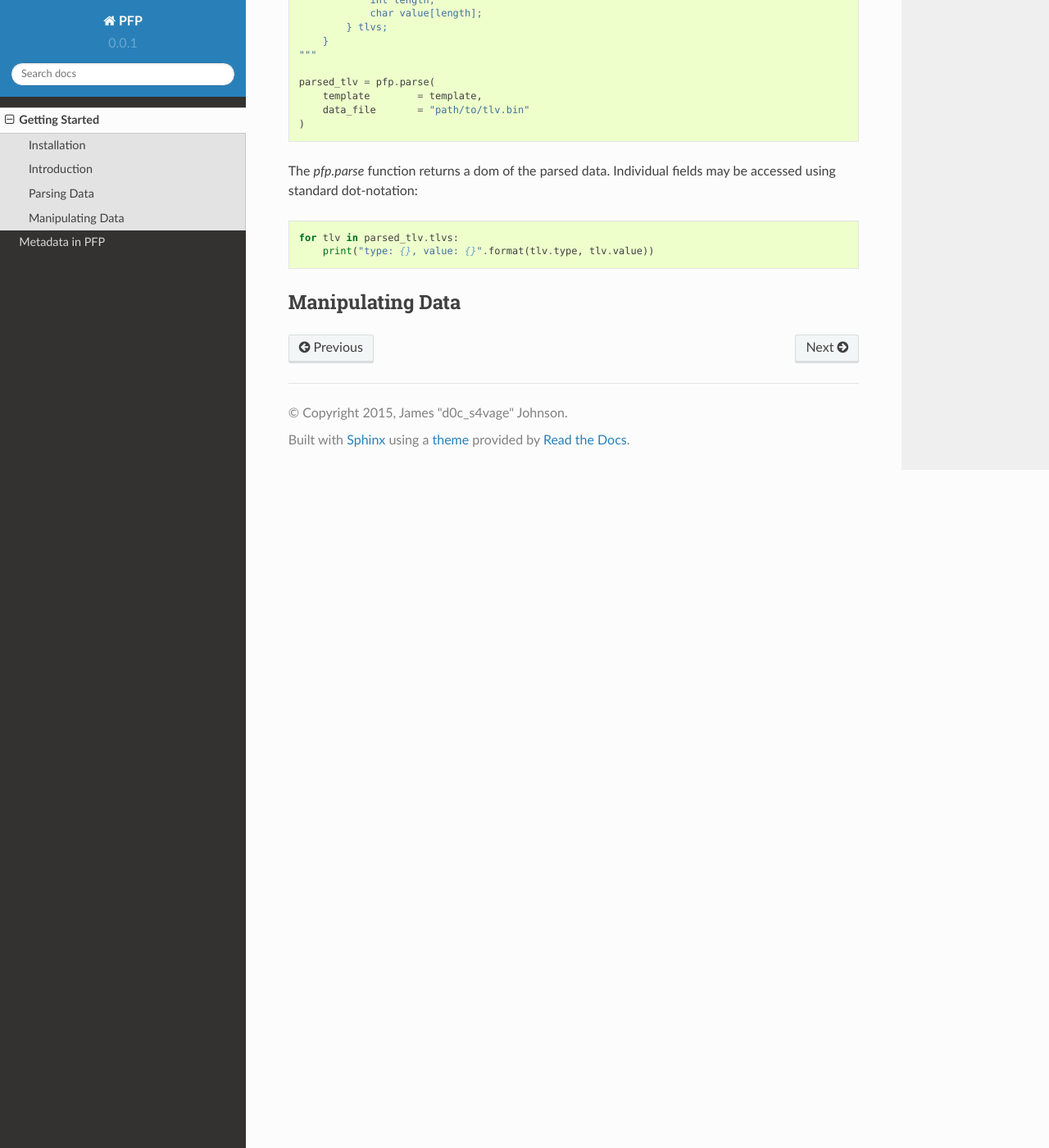
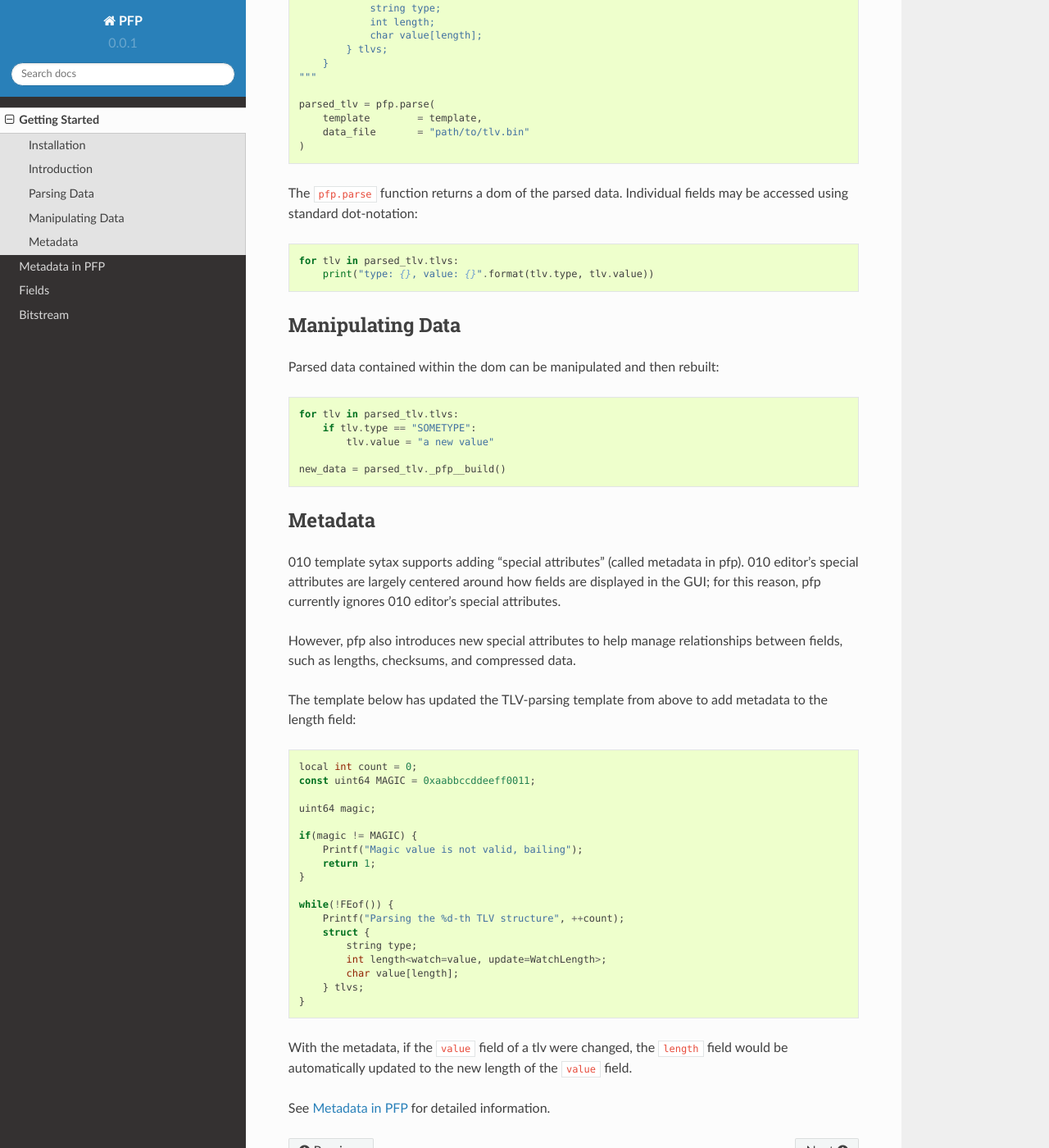
Before and after one commit to uds-se/FormatFuzzer, a Sphinx documentation site: the page built from docs/source/getting_started.rst, in a window 1280 px wide and 1400 px high, scrolled down 1582 px. Shown: the whole window at 82% size. Built offline with Sphinx 7.4.7 and the Read the Docs theme 2.0.0, drawn with Linux system fonts in a browser that asks for light colours; some of the changed text lies outside the part shown.

Commit message:
docs\!\!

```diff
--- /dev/null
+++ b/docs/source/bitstream.rst
@@ -0,0 +1,3 @@
+
+Bitstream
+=========
--- a/docs/source/fields.rst
+++ b/docs/source/fields.rst
@@ -0,0 +1,3 @@
+
+Fields
+=======
--- a/docs/source/getting_started.rst
+++ b/docs/source/getting_started.rst
@@ -23,11 +23,15 @@ variables. Each time a variable is declared, that much data is read
 from the input stream and stored in the variable.
 
 Variables are also allowed that do not cause data to be read from
-the input stream. Prefixing a declaration with `const` or `local`
+the input stream. Prefixing a declaration with ``const`` or ``local``
 will create a temporary variable that can be used in the script.
 
 An example template script that parses TLV (type-length-value)
-structures out of the input stream: ::
+structures out of the input stream is shown below:
+
+.. highlight:: c
+
+::
 
     local int count = 0;
     const uint64 MAGIC = 0xaabbccddeeff0011;
@@ -59,7 +65,7 @@ More about the 010 template script syntax can be read about
 Parsing Data
 ^^^^^^^^^^^^
 
-010 template scripts are interpreted from python using the `pfp.parse`
+010 template scripts are interpreted from python using the ``pfp.parse``
 function, as shown below: ::
 
     import pfp
@@ -90,7 +96,7 @@ function, as shown below: ::
         data_file       = "path/to/tlv.bin"
     )
 
-The `pfp.parse` function returns a dom of the parsed data. Individual
+The ``pfp.parse`` function returns a dom of the parsed data. Individual
 fields may be accessed using standard dot-notation: ::
 
     for tlv in parsed_tlv.tlvs:
@@ -98,3 +104,56 @@ fields may be accessed using standard dot-notation: ::
 
 Manipulating Data
 ^^^^^^^^^^^^^^^^^
+
+Parsed data contained within the dom can be manipulated and then
+rebuilt: ::
+
+    for tlv in parsed_tlv.tlvs:
+        if tlv.type == "SOMETYPE":
+            tlv.value = "a new value"
+
+    new_data = parsed_tlv._pfp__build()
+
+Metadata
+^^^^^^^^
+
+010 template sytax supports adding "special attributes" (called
+metadata in pfp). 010 editor's special attributes are largely
+centered around how fields are displayed in the GUI; for this
+reason, pfp currently ignores 010 editor's special attributes.
+
+However, pfp also introduces new special attributes to help
+manage relationships between fields, such as lengths, checksums,
+and compressed data.
+
+The template below has updated the TLV-parsing template from
+above to add metadata to the length field:
+
+.. highlight:: c
+::
+
+    local int count = 0;
+    const uint64 MAGIC = 0xaabbccddeeff0011;
+
+    uint64 magic;
+
+    if(magic != MAGIC) {
+        Printf("Magic value is not valid, bailing");
+        return 1;
+    }
+
+    while(!FEof()) {
+        Printf("Parsing the %d-th TLV structure", ++count);
+        struct {
+            string type;
+            int length<watch=value, update=WatchLength>;
+            char value[length];
+        } tlvs;
+    }
+.. highlight:: python
+
+With the metadata, if the ``value`` field of a tlv were changed,
+the ``length`` field would be automatically updated to the
+new length of the ``value`` field.
+
+See :doc:`metadata` for detailed information.
--- a/docs/source/metadata.rst
+++ b/docs/source/metadata.rst
@@ -1,3 +1,4 @@
+.. _metadata:
 Metadata in PFP
 ===================
 
--- a/pfp/__init__.py
+++ b/pfp/__init__.py
@@ -19,6 +19,11 @@ def parse(data=None, template=None, data_file=None, template_file=None, interp=N
 	:data_file: path to the data to be used as the input stream
 	:template_file: template file path
 	:interp: the interpretor to be used (a default one will be created if ``None``)
+	:debug: if debug information should be printed while interpreting the template (false)
+	:predefines: if built-in type information should be inserted (true)
+	:int3: if debugger breaks are allowed while interpreting the template (true)
+	:cpp_path: the path to the ``cpp`` binary, used to strip comments ("cpp")
+	:cpp_args: the args to the ``cpp`` binary to strip comments. Defaults to "", but "-xc++" might be useful on macs.
 	:returns: pfp DOM
 	"""
 	if data is None and data_file is None:
```
Also changed, not shown: other parts of docs/source/getting_started.rst (+4 -2 lines), docs/source/index.rst (+23 -14 lines).
